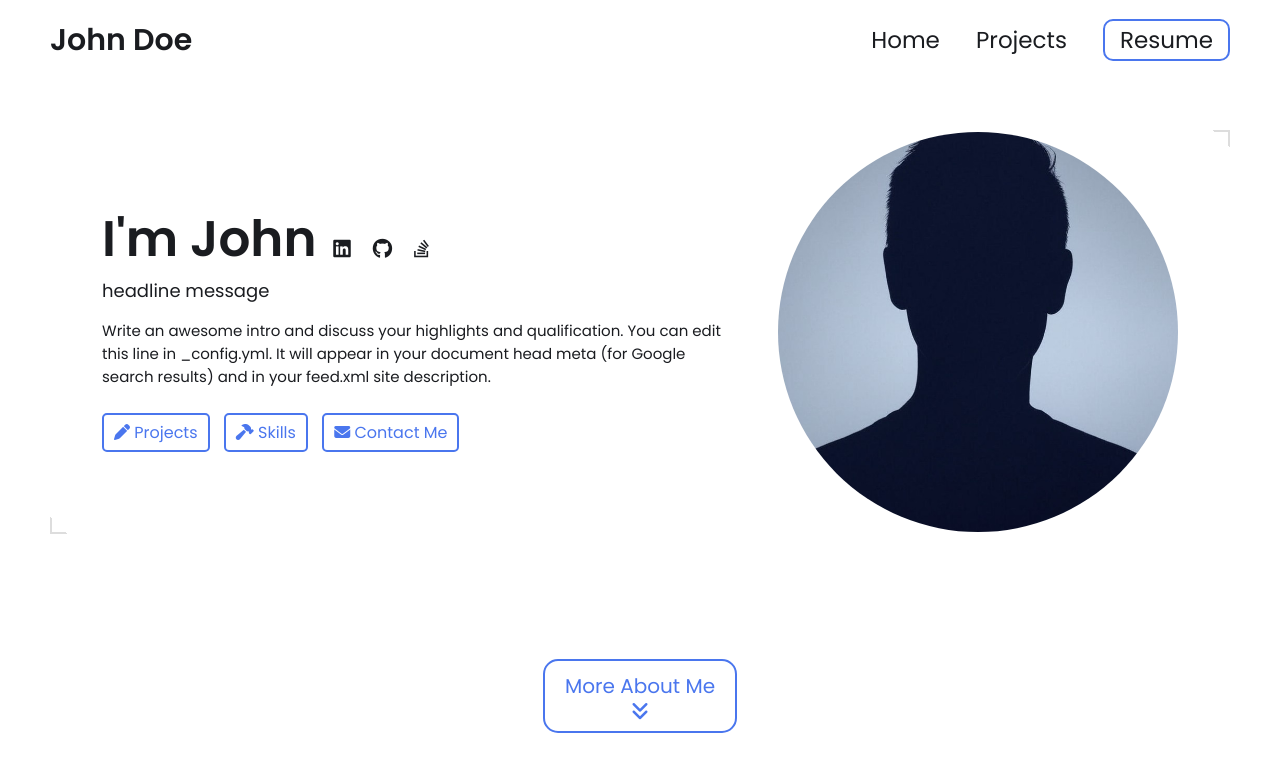
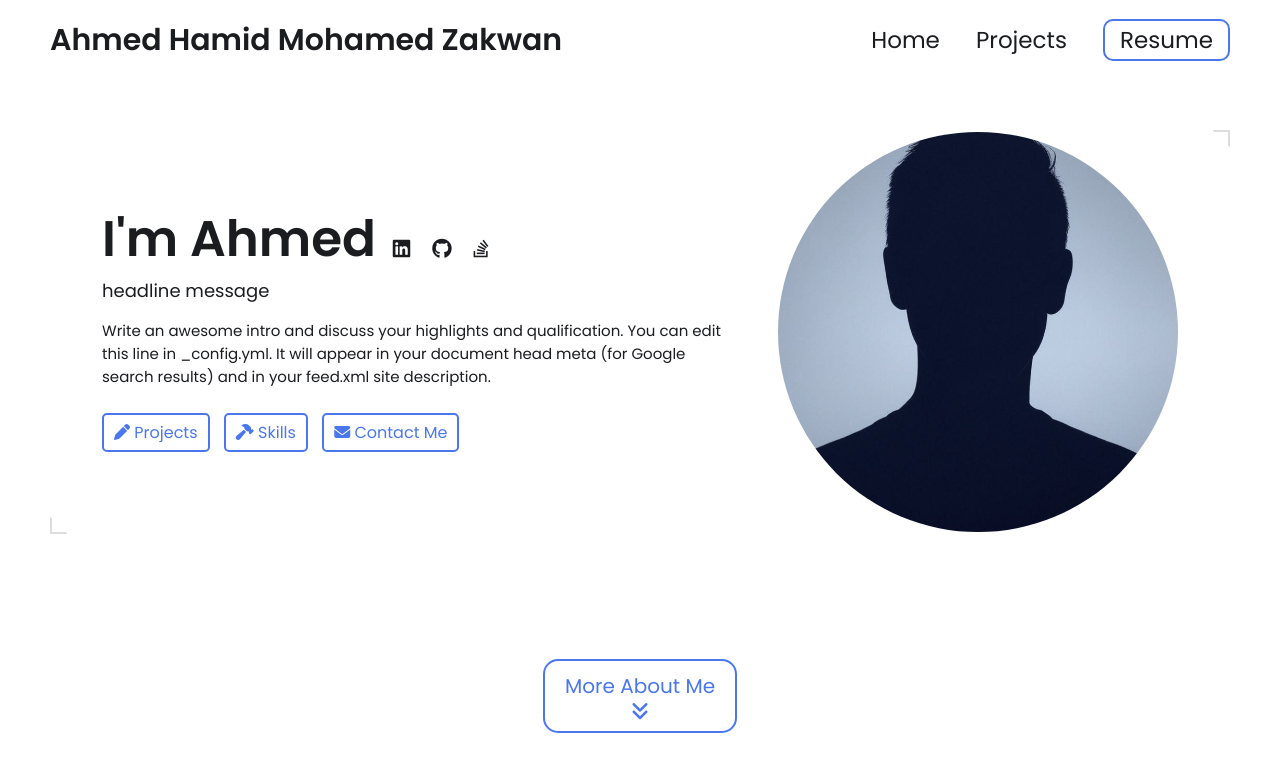
Before and after one commit to zak-ahmed1/zak-ahmed1.github.io, a Jekyll site: the page built from index.html, in a window 1280 px wide and 900 px high. Shown: the top 772 px of the window. Built offline with Jekyll 4.4.1, drawn with Linux system fonts in a browser that asks for light colours.

Commit message:
Update _config.yml

```diff
--- a/_config.yml
+++ b/_config.yml
@@ -7,12 +7,12 @@
 
 # Main Page Setup
 
-title: John Doe's Portfolio # This is what shows up in the tab of the browser
+title: Ahmed Zakwan's Portfolio # This is what shows up in the tab of the browser
 
 
 
 # Hero Section
-name: John Doe
+name: Ahmed Hamid Mohamed Zakwan
 headline: headline message
 description: >- # dont remove this line. this will ignore all new lines until the next section
   Write an awesome intro and discuss your highlights and qualification. You can edit this
```
